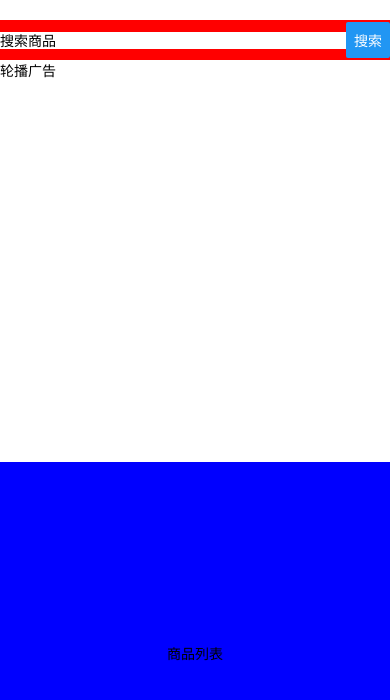
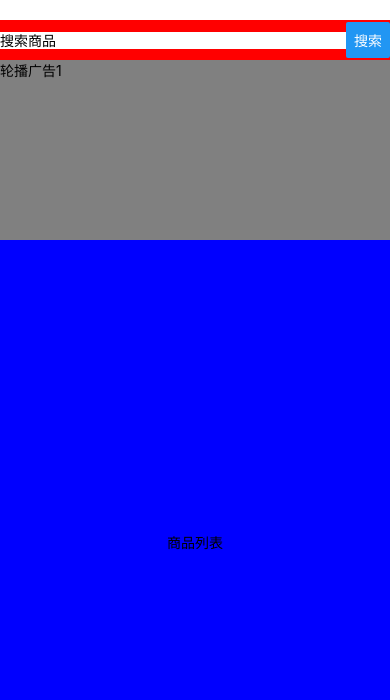
Before and after one commit to zjafei/react_native_notes, a React Native app: screen / in a window 390 px wide. Shown: the top 700 px of the page. Built offline with nearby package versions, Linux system fonts and the light colour scheme.

Commit message:
add advertisementItem

```diff
--- a/src/App.js
+++ b/src/App.js
@@ -1,5 +1,5 @@
 import React, { Component } from 'react';
-import { Platform, StyleSheet, Text, View, TextInput, Button, ScrollView } from 'react-native';
+import { Dimensions, Platform, StyleSheet, Text, View, TextInput, Button, ScrollView } from 'react-native';
 
 export default class FlexBox extends Component {
   render() {
@@ -9,15 +9,20 @@ export default class FlexBox extends Component {
           <TextInput style={styles.input} placeholder="搜索商品" />
           <Button style={styles.button} title="搜索" />
         </View>
+        <View style={styles.advertisement}>
           <ScrollView
             ref={(scrollView) => {
               this.scrollView = scrollView;
             }}
             showsHorizontalScrollIndicator={false}
             horizontal={true}
+            pagingEnabled={true}
           >
-          <Text>轮播广告</Text>
+            <Text style={styles.advertisementItem}>轮播广告1</Text>
+            <Text style={styles.advertisementItem}>轮播广告2</Text>
+            <Text style={styles.advertisementItem}>轮播广告3</Text>
           </ScrollView>
+        </View>
         <View style={styles.products}>
           <Text>商品列表</Text>
         </View>
@@ -55,8 +60,11 @@ const styles = StyleSheet.create({
   advertisement: {
     height: 180,
     backgroundColor: 'green',
-    justifyContent: 'center',
-    alignItems: 'center',
+  },
+  advertisementItem: {
+    width: Dimensions.get('window').width,
+    height: 180,
+    backgroundColor: 'gray',
   },
   products: {
     flex: 1,
```
Lines whose indentation alone changed are shown as unchanged.
